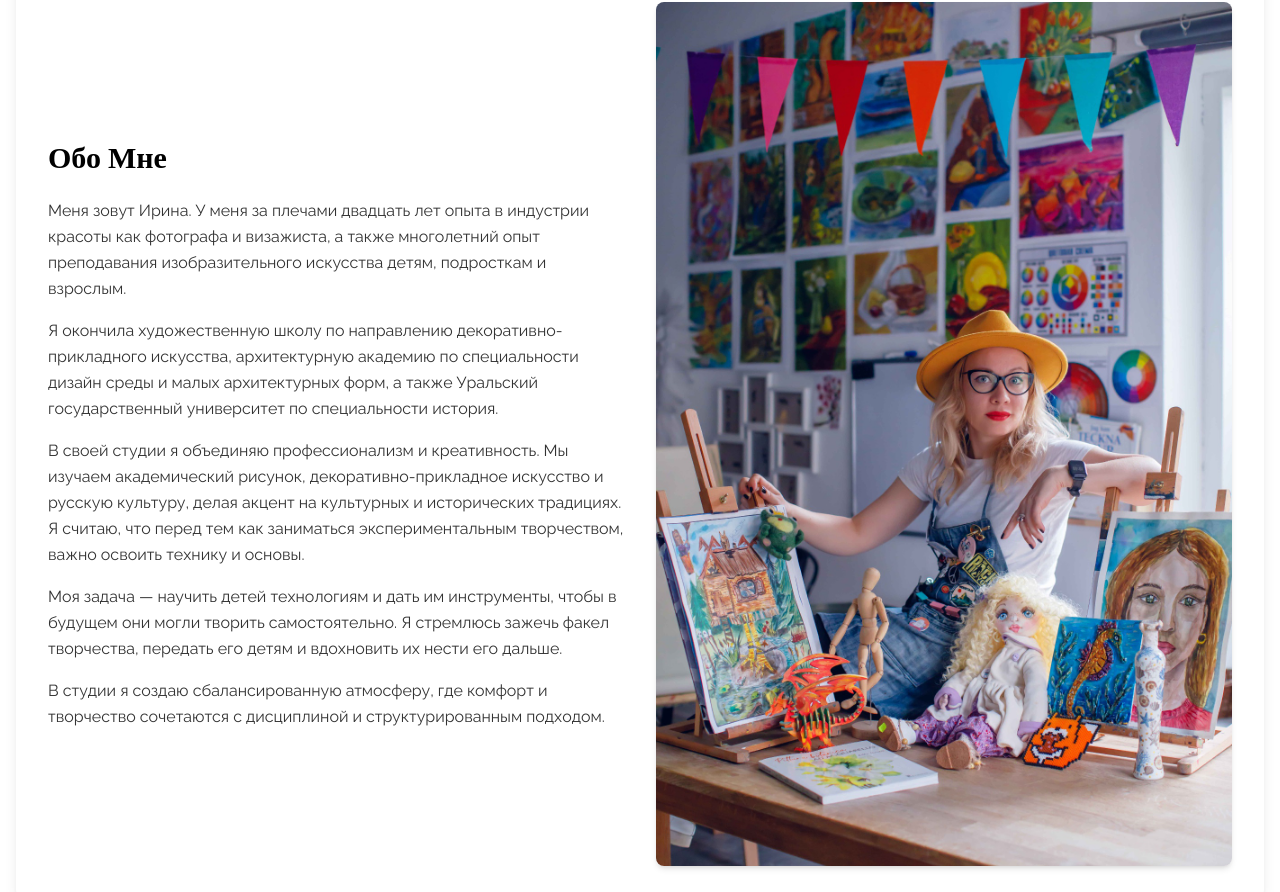
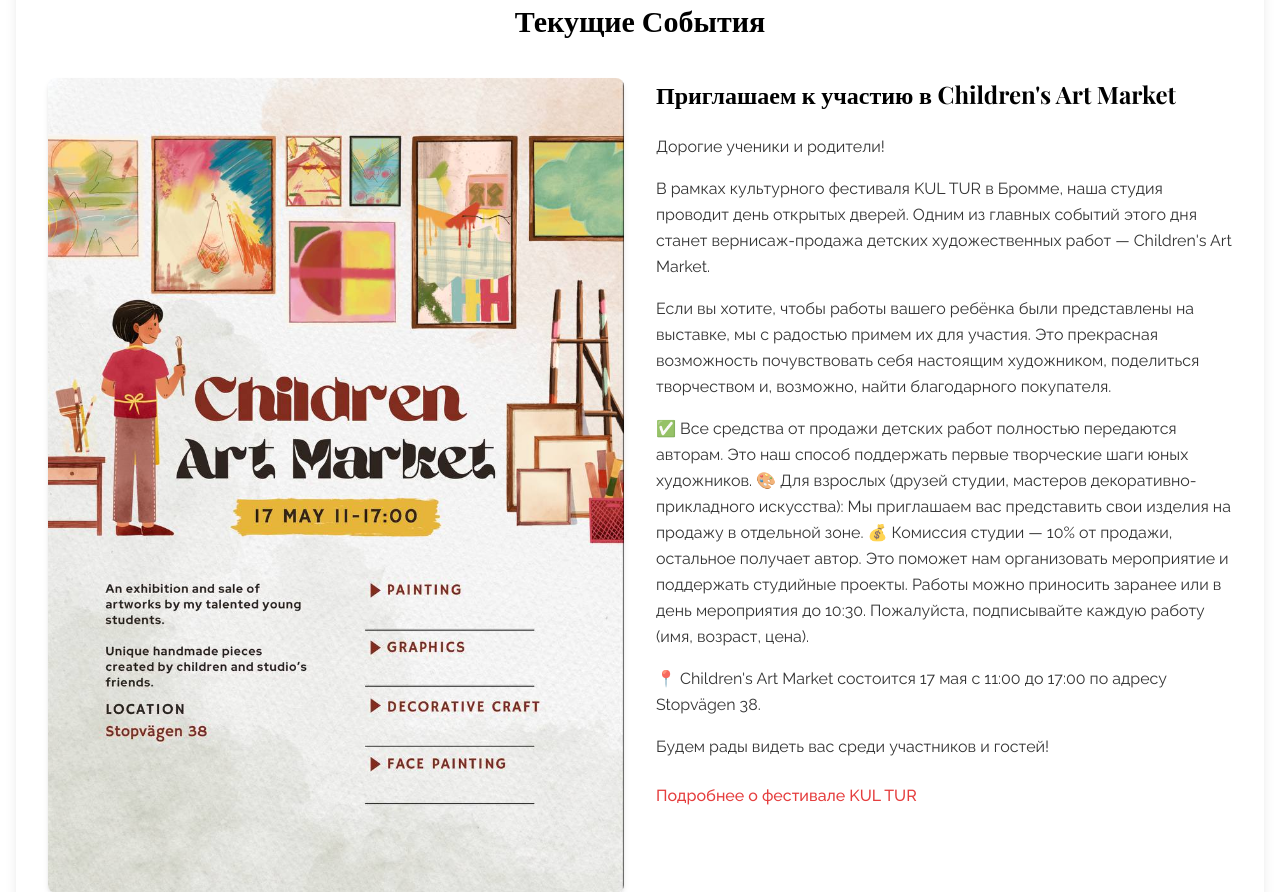
Before and after one commit to tipishev/irina, a React (Vite) app: page / in a window 1280 px wide. Shown: the part 718-1610 px from the top of the page. Built offline with nearby package versions, Linux system fonts and the light colour scheme.

Commit message:
Add "Current Events" section
Add Children's Art Market information and translations.

```diff
--- a/src/pages/Index.tsx
+++ b/src/pages/Index.tsx
@@ -41,7 +41,7 @@ Jag tog examen från en konstskola med inriktning mot dekorativ och tillämpad k
 
 I min studio kombinerar jag professionalism och kreativitet. Vi studerar akademisk teckning, dekorativ och tillämpad konst och rysk kultur, med betoning på kulturella och historiska traditioner. Jag tror att innan man ägnar sig åt experimentell kreativitet är det viktigt att behärska teknik och grunder.
 
-Mitt mål är att lära barn tekniker och ge dem verktyg så att de kan skapa självständigt i framtiden. Jag strävar efter att tända kreativitetens fackla, föra den vidare till barn och inspirera dem att bära den framåt.
+Mitt mål är att lära barn tekniker och ge dem verktyg så att de kan skapa självständigt i framtiden. Jag sträver efter att tända kreativitetens fackla, föra den vidare till barn och inspirera dem att bära den framåt.
 
 I studion skapar jag en balanserad atmosfär där komfort och kreativitet kombineras med disciplin och ett strukturerat tillvägagångssätt.`
   }
@@ -77,11 +77,124 @@ const springAnnouncement = {
   }
 };
 
+const currentEvents = {
+  ru: {
+    title: "Текущие События",
+    artMarketTitle: "Приглашаем к участию в Children's Art Market",
+    artMarketContent: `Дорогие ученики и родители!
+
+В рамках культурного фестиваля KUL TUR в Бромме, наша студия проводит день открытых дверей. Одним из главных событий этого дня станет вернисаж-продажа детских художественных работ — Children's Art Market.
+
+Если вы хотите, чтобы работы вашего ребёнка были представлены на выставке, мы с радостью примем их для участия. Это прекрасная возможность почувствовать себя настоящим художником, поделиться творчеством и, возможно, найти благодарного покупателя.
+
+✅ Все средства от продажи детских работ полностью передаются авторам.
+Это наш способ поддержать первые творческие шаги юных художников.
+🎨 Для взрослых (друзей студии, мастеров декоративно-прикладного искусства):
+Мы приглашаем вас представить свои изделия на продажу в отдельной зоне.
+💰 Комиссия студии — 10% от продажи, остальное получает автор.
+Это поможет нам организовать мероприятие и поддержать студийные проекты.
+Работы можно приносить заранее или в день мероприятия до 10:30.
+Пожалуйста, подписывайте каждую работу (имя, возраст, цена).
+
+📍 Children's Art Market состоится 17 мая с 11:00 до 17:00 по адресу Stopvägen 38.
+
+Будем рады видеть вас среди участников и гостей!`,
+    festivalLink: "Подробнее о фестивале KUL TUR"
+  },
+  en: {
+    title: "Current Events",
+    artMarketTitle: "You're invited to participate in the Children's Art Market!",
+    artMarketContent: `Dear students, parents, and friends of the studio,
+
+As part of the KUL TUR festival in Bromma, our studio will host an Open House Day, and one of the highlights will be the Children's Art Market — an exhibition and sale of children's artworks.
+
+✨ Special spotlight on our young artists:
+We warmly welcome your children's artworks for display and sale.
+It's a wonderful opportunity to share their creativity and feel proud of being seen and appreciated.
+All proceeds from the sale of children's artworks go directly to the young artists.
+
+🎨 Studio friends and craft artists are also welcome to take part.
+A separate space will be provided for your handmade works.
+For adult participants, a 10% commission from each sale will go to the studio to support event organization. The rest goes to the artist.
+
+📦 Artworks can be brought in advance or on the day of the event before 10:30.
+Please label each item clearly with the artist's name, age (for children), and price.
+
+📍 Children's Art Market takes place on May 17th from 11:00 to 17:00 at Stopvägen 38.
+
+We look forward to seeing you — whether as a participant, guest, or art enthusiast.
+Let's make this day a celebration of inspiration, creativity, and joyful connection`,
+    festivalLink: "Learn more about the KUL TUR festival"
+  },
+  sv: {
+    title: "Aktuella Händelser",
+    artMarketTitle: "Du är inbjuden att delta i Children's Art Market!",
+    artMarketContent: `Kära elever, föräldrar och vänner till studion,
+
+Som en del av KUL TUR-festivalen i Bromma kommer vår studio att hålla öppet hus, och ett av höjdpunkterna blir Children's Art Market — en utställning och försäljning av barnens konstverk.
+
+✨ Särskilt fokus på våra unga konstnärer:
+Vi välkomnar varmt ditt barns konstverk för visning och försäljning.
+Det är ett underbart tillfälle att dela deras kreativitet och känna sig stolt över att bli sedd och uppskattad.
+Alla intäkter från försäljningen av barnens konstverk går direkt till de unga konstnärerna.
+
+🎨 Studiovänner och hantverkskonstnärer är också välkomna att delta.
+Ett separat utrymme kommer att tillhandahållas för dina handgjorda arbeten.
+För vuxna deltagare går 10% provision från varje försäljning till studion för att stödja evenemangsorganisationen. Resten går till konstnären.
+
+📦 Konstverk kan lämnas in i förväg eller på dagen för evenemanget före 10:30.
+Vänligen märk varje föremål tydligt med konstnärens namn, ålder (för barn) och pris.
+
+📍 Children's Art Market äger rum den 17 maj från 11:00 till 17:00 på Stopvägen 38.
+
+Vi ser fram emot att träffa dig — oavsett om du är deltagare, gäst eller konstentusiast.
+Låt oss göra denna dag till en firande av inspiration, kreativitet och glädjefull gemenskap.`,
+    festivalLink: "Läs mer om KUL TUR-festivalen"
+  }
+};
+
 const Index = ({ currentLang, onLanguageChange }: IndexProps) => {
   return (
     <div className="min-h-screen">
       <Hero currentLang={currentLang} onLanguageChange={onLanguageChange} />
-      <div className="container mx-auto px-4 py-12 space-y-8">
+      <div className="container mx-auto px-4 py-12 space-y-16">
+        {/* Current Events Section */}
+        <div className="bg-white rounded-lg shadow-lg p-8">
+          <h2 className="text-3xl font-bold text-center text-secondary mb-10">
+            {currentEvents[currentLang].title}
+          </h2>
+          <div className="flex flex-col md:flex-row items-start gap-8">
+            <div className="w-full md:w-1/2">
+              <img
+                src="/lovable-uploads/3483ccec-bd7f-4e71-a004-dfadb0a20552.png"
+                alt="Children Art Market Poster"
+                className="w-full h-auto rounded-lg shadow-md"
+              />
+            </div>
+            <div className="w-full md:w-1/2 space-y-6">
+              <h3 className="text-2xl font-bold text-secondary">
+                {currentEvents[currentLang].artMarketTitle}
+              </h3>
+              <div className="text-secondary/80 space-y-4">
+                {currentEvents[currentLang].artMarketContent.split('\n\n').map((paragraph, index) => (
+                  <p key={index} className="leading-relaxed">
+                    {paragraph}
+                  </p>
+                ))}
+              </div>
+              <a
+                href="https://kulturbromma.se/"
+                target="_blank"
+                rel="noopener noreferrer"
+                className="inline-block mt-4 text-primary font-medium hover:underline"
+              >
+                {currentEvents[currentLang].festivalLink}
+              </a>
+            </div>
+          </div>
+        </div>
+
+        {/* About Me Section */}
         <div className="flex flex-col-reverse md:flex-row items-center gap-8 bg-white rounded-lg shadow-lg p-8">
           <div className="w-full md:w-1/2 space-y-6">
             <h2 className="text-3xl font-bold text-secondary">
@@ -104,6 +217,7 @@ const Index = ({ currentLang, onLanguageChange }: IndexProps) => {
           </div>
         </div>
 
+        {/* Spring Announcement Section */}
         <div className="flex flex-col md:flex-row items-center gap-8 bg-white rounded-lg shadow-lg p-8">
           <div className="w-full md:w-1/2">
             <img
```
Also changed, not shown: public/lovable-uploads/3483ccec-bd7f-4e71-a004-dfadb0a20552.png (added).
